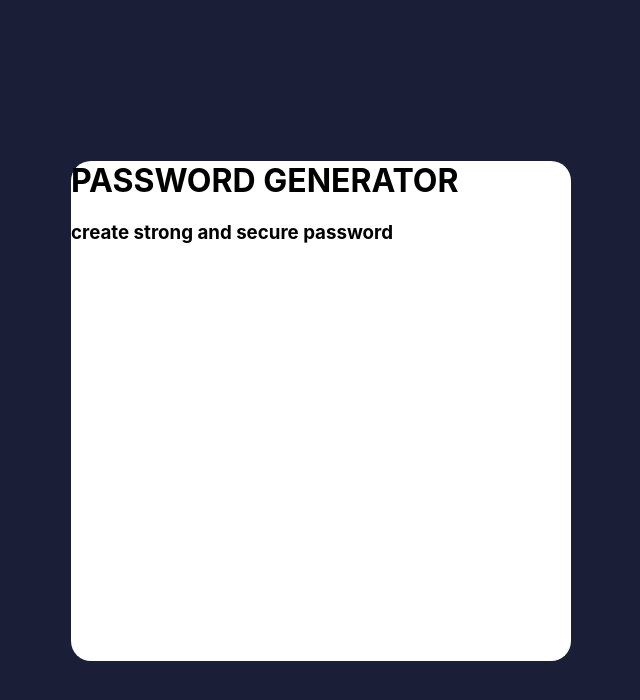
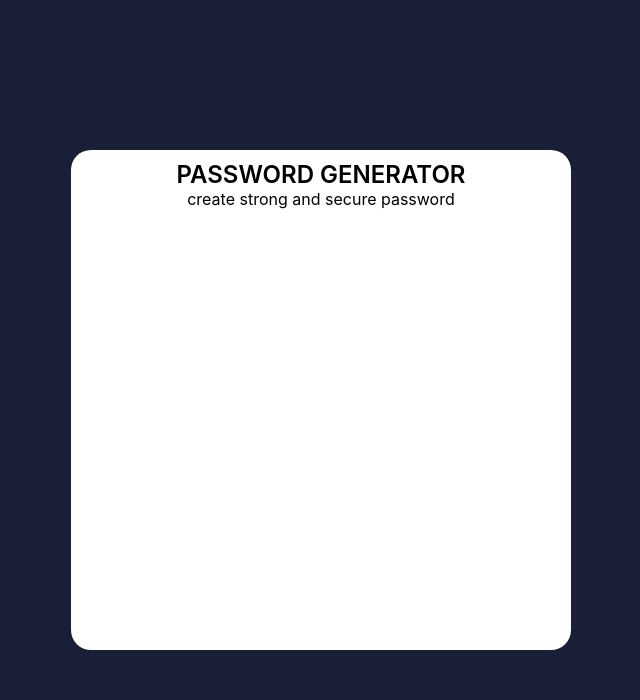
Before and after one commit to D4vc-198/password_generator, a React (Create React App) app: page / in a window 1280 px wide. Shown: the top 700 px of the page, without its empty margins (319-959 px from the left). Built offline with nearby package versions, Linux system fonts and the light colour scheme.

Commit message:
title size fixed

```diff
--- a/src/components/header.js
+++ b/src/components/header.js
@@ -3,8 +3,8 @@ const Header = (props) => {
 
     return (
         <>
-            <h1>{title}</h1>
-            <h3>{subtitle}</h3>
+            <h1 className="title">{title}</h1>
+            <p className="subtitle">{subtitle}</p>
         </>
     )
 }
--- a/src/styles/App.css
+++ b/src/styles/App.css
@@ -3,4 +3,17 @@
   height: 500px;
   background-color: var(--bg-container);
   border-radius: 20px;
+  text-align: center;
+  padding: 10px 20px;
+  box-sizing: border-box;
 }
+
+.title {
+  font-size: 1.5em;
+  font-weight: 600;
+  margin: 0;
+}
+
+.subtitle {
+  margin: 0;
+}
```
